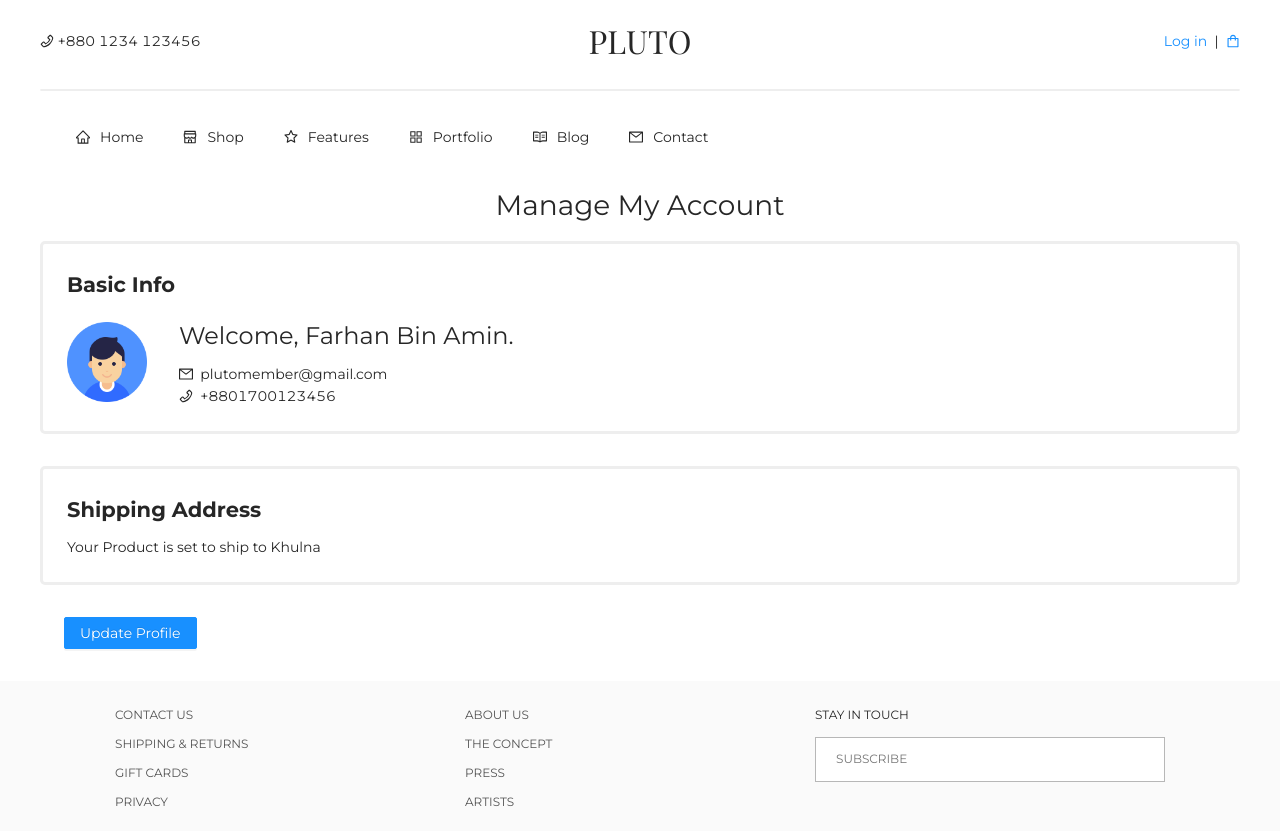
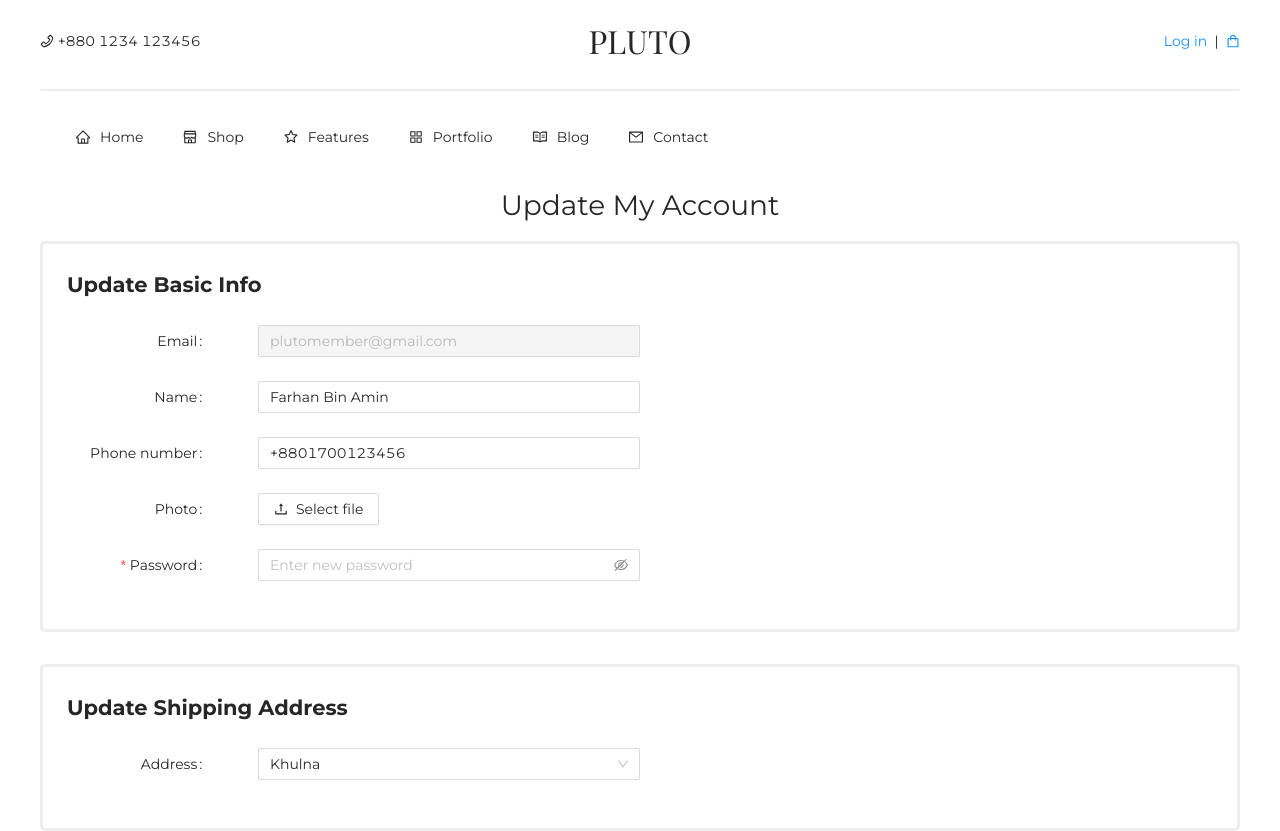
Before and after one commit to Alamin02/pluto, a React (Create React App) app: page /profile/edit in a window 1280 px wide. Shown: the top 831 px of the page. Built offline with nearby package versions, Linux system fonts and the light colour scheme; a web font is replaced by a local one.

Commit message:
fix: resolved mentioned problems

```diff
--- a/src/App.js
+++ b/src/App.js
@@ -22,16 +22,15 @@ function App() {
       <Navbar />
       <Switch>
         <Route path="/" component={Home} exact />
-        <Route path="/product" component={ProductDetails} exact />
         <Route
-          path="/products/product-details/:id"
+          path="/products/:id"
           component={ProductDetails}
           exact
         />
         <Route path="/product/list" component={ProductPage} exact />
         <Route path="/cart" component={Cart} exact />
-        <Route path="/profile" component={UserProfile} />
-        <Route path="/update-profile" component={UpdateUserProfile} />
+        <Route path="/profile" component={UserProfile} exact />
+        <Route path="/profile/edit" component={UpdateUserProfile} exact />
         <Route path="/checkOut" component={CheckOut} exact />
         <Route component={Error404} />
       </Switch>
--- a/src/components/product/ProductList.js
+++ b/src/components/product/ProductList.js
@@ -15,7 +15,7 @@ function ProductList() {
       <Row gutter={[16, 16]}>
         {sampleProductData.map((item) => (
           <Col span={6} key={item.id}>
-            <Link to={`/products/product-details/${item.id}`}>
+            <Link to={`/products/${item.id}`}>
               <CardItem
                 title={item.productName}
                 src={item.imageUrl}
--- a/src/components/user-profile/UpdateUserProfile.js
+++ b/src/components/user-profile/UpdateUserProfile.js
@@ -141,9 +141,9 @@ function UpdateUserProfile() {
           >
             {/* <Input /> */}
             <Select defaultValue={userInfo.address} onChange={handleChange}>
-              {shippingAddressList.map((eachAddress) => (
-                <Option value={eachAddress.address} key={eachAddress.id}>
-                  {eachAddress.address}
+              {shippingAddressList.map((address) => (
+                <Option value={address.address} key={address.id}>
+                  {address.address}
                 </Option>
               ))}
             </Select>
--- a/src/components/user-profile/UserProfile.js
+++ b/src/components/user-profile/UserProfile.js
@@ -48,7 +48,7 @@ function UserProfile() {
       </section>
 
       <section className={styles.buttonSection}>
-        <Link to="/update-profile">
+        <Link to="/profile/edit">
           <Button type="primary">Update Profile</Button>
         </Link>
       </section>
```
